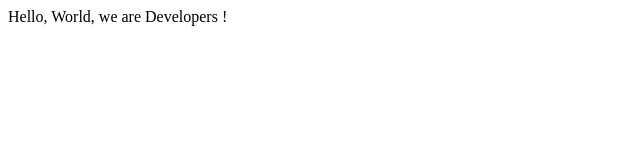
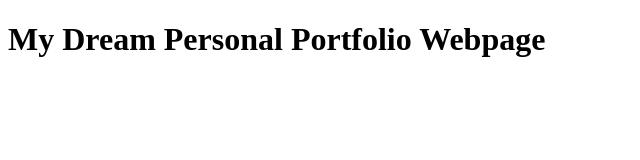
Before and after one commit to bettercallazamat/microverse-stanley-azamat, a plain HTML site: page index.html in a window 1280 px wide. Shown: the whole page, without its empty margins (0-640 px from the left). Drawn offline with Linux system fonts and the light colour scheme.

Commit message:
1,2nd stories

```diff
--- a/index.html
+++ b/index.html
@@ -8,8 +8,9 @@
 
   <body>
     <script src="https://cdn.freecodecamp.org/testable-projects-fcc/v1/bundle.js"></script>
-    Hello, World, we are Developers !
-
+    <div id='welcome-section'>
+      <h1>My Dream Personal Portfolio Webpage</h1>
+    </div>
     <script  src="js/index.js"></script>
   </body>
 </html>
```
